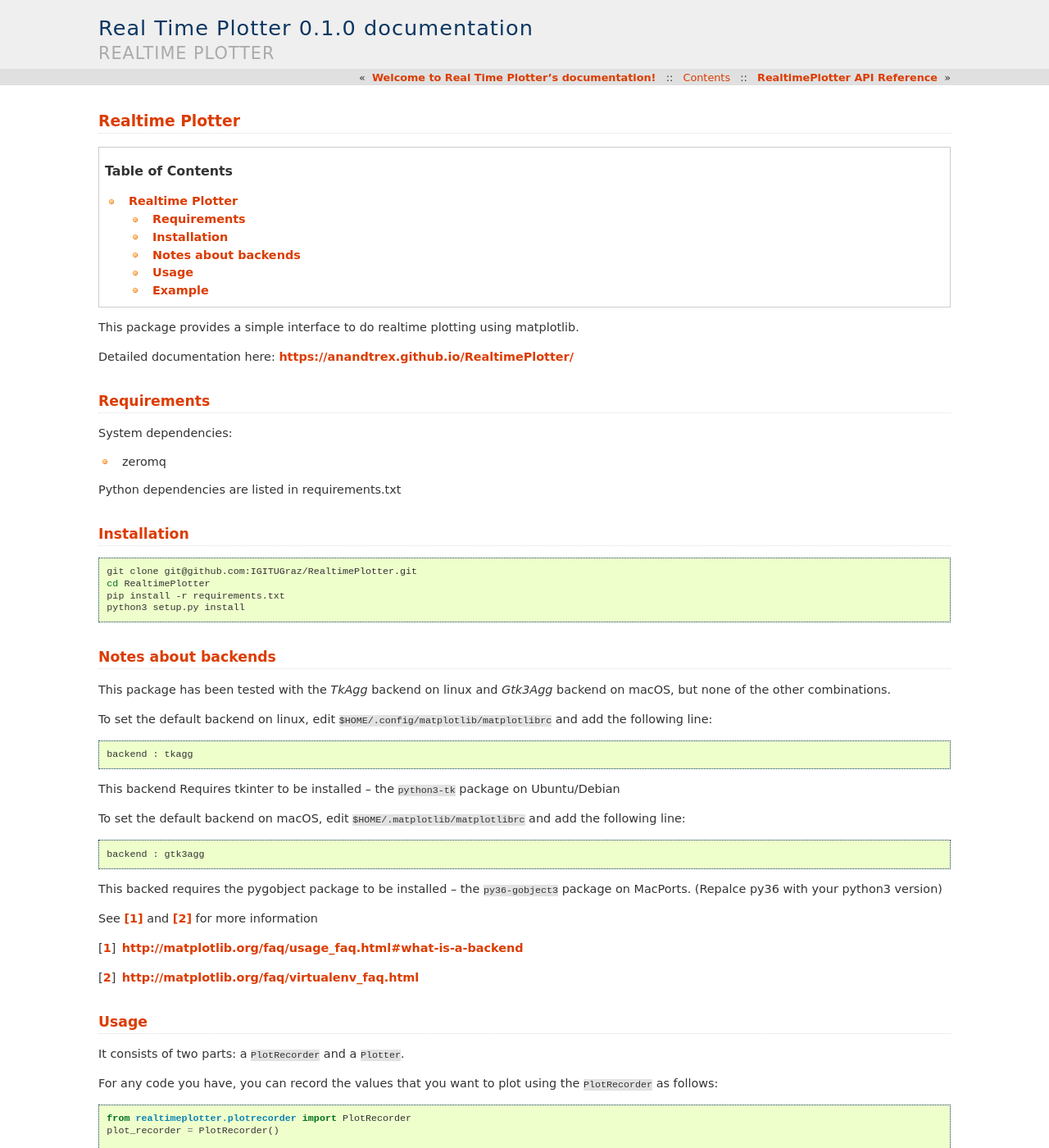
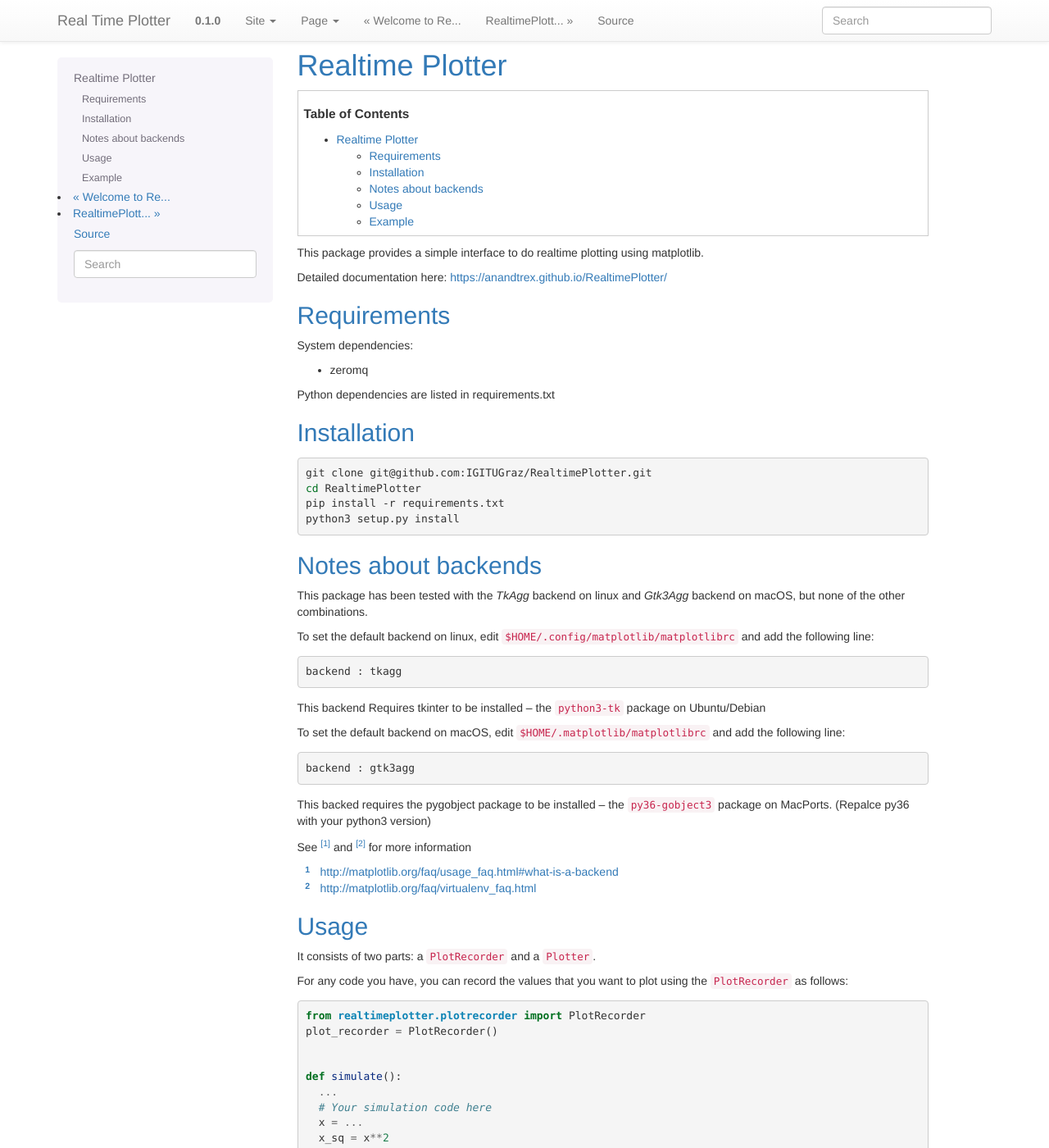
Before and after one commit to IGITUGraz/live-plotter, a Sphinx documentation site: the page built from doc/source/readme.rst, in a window 1280 px wide and 1400 px high. Shown: the whole window at 82% size. Built offline with Sphinx 7.4.7, drawn with Linux system fonts in a browser that asks for light colours; some of the changed text lies outside the part shown.

Commit message:
Switching to sphinx bootstrap theme

```diff
--- /dev/null
+++ b/doc/requirements.txt
@@ -0,0 +1,2 @@
+sphinx
+sphinx_bootstrap_theme
--- a/doc/source/conf.py
+++ b/doc/source/conf.py
@@ -19,6 +19,8 @@
 #
 import os
 import sys
+import sphinx_bootstrap_theme
+
 sys.path.insert(0, os.path.abspath('../..'))
 
 
@@ -86,7 +88,9 @@
 # The theme to use for HTML and HTML Help pages.  See the documentation for
 # a list of builtin themes.
 #
-html_theme = 'haiku'
+# html_theme = 'haiku'
+html_theme = 'bootstrap'
+html_theme_path = sphinx_bootstrap_theme.get_html_theme_path()
 
 # Theme options are theme-specific and customize the look and feel of a theme
 # further.  For a list of options available for each theme, see the
```
